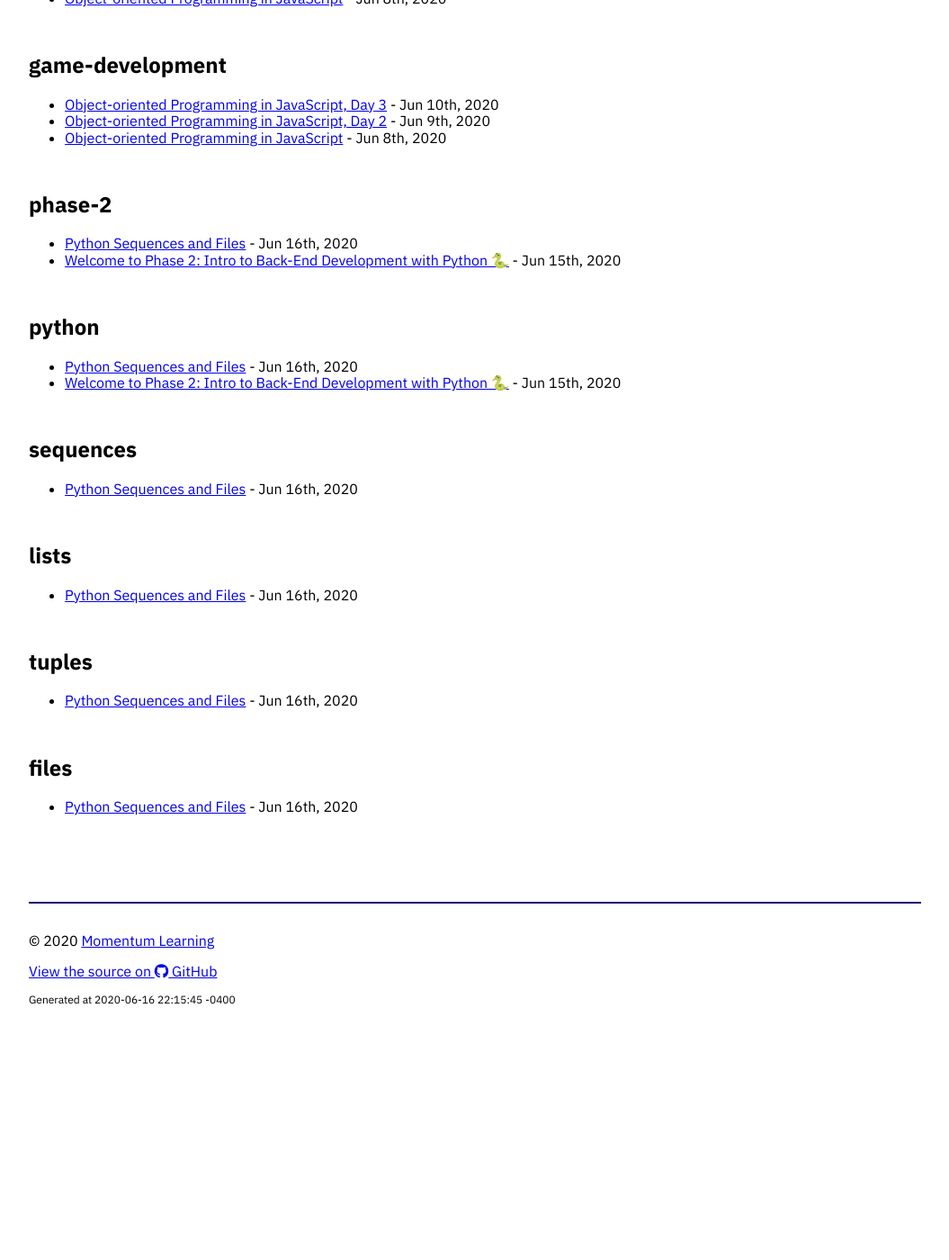
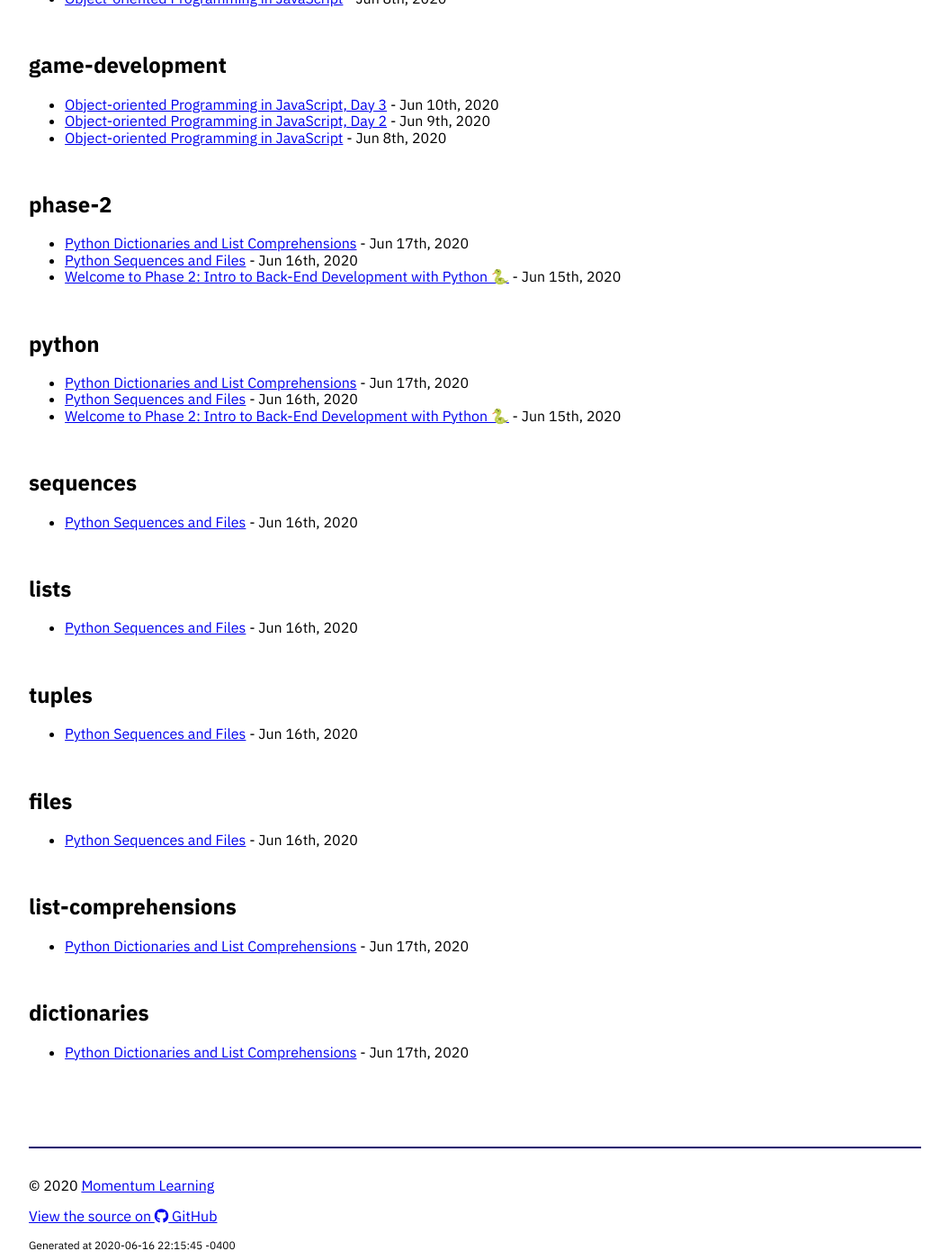
Before and after one commit to momentum-team-3/momentum-team-3.github.io, a Jekyll site: the page built from tags.html, in a window 1280 px wide and 1400 px high, scrolled down 4138 px. Shown: the whole window at 90% size, without its empty margins (112-1167 px from the left). Built offline with Jekyll 4.4.1, drawn with Linux system fonts in a browser that asks for light colours; nearby versions of some CDN libraries; before the commit the page ends 5300 px from its top, so only the background shows below that.

Commit message:
Add dictionaries and list comprehensions content

```diff
--- /dev/null
+++ b/_posts/2020-06-17-py-comprehensions.md
@@ -0,0 +1,23 @@
+---
+layout: post
+title: Python Dictionaries and List Comprehensions
+tags: phase-2 python list-comprehensions dictionaries
+---
+
+## Today's topics
+
+- Dictionaries
+- List comprehensions
+
+## 🐍 Code Break
+
+[Practice with list comprehensions]({% link code-exercises/py-list-comprehensions.md %})
+
+## Project
+
+Continue yesterday's project. A dictionary will help you solve the problem of counting words.
+
+### Resources
+
+* [Python notebooks](https://github.com/momentum-team-2/examples/tree/master/python-notebooks)
+* [Python list comprehensions explained visually](https://treyhunner.com/2015/12/python-list-comprehensions-now-in-color/)
```
Also changed, not shown: code-exercises/py-list-comprehensions.md (renamed from code-exercises/py-word-freq-bits.md, +11 -1 lines).
